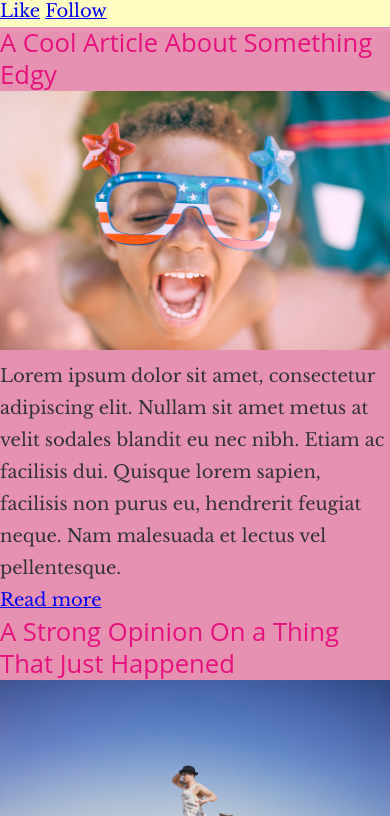
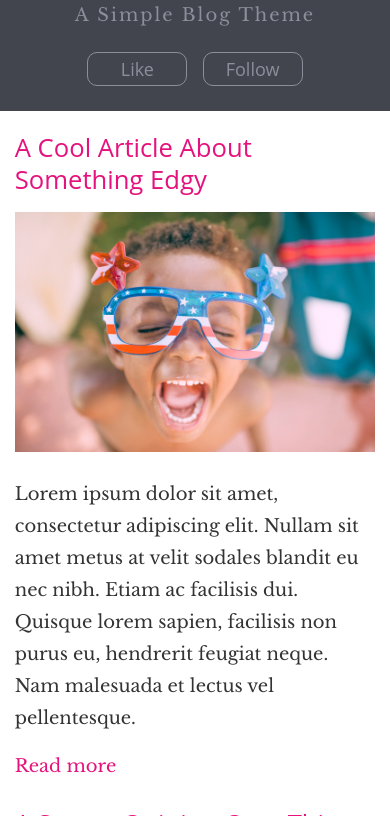
Before and after one commit to pjandura/blogsample, a plain HTML site: page index.html in a window 390 px wide. Shown: the part 69-885 px from the top of the page. Drawn offline with nearby package versions, Linux system fonts and the light colour scheme.

Commit message:
mobilefirstver

```diff
--- a/index.html
+++ b/index.html
@@ -10,8 +10,8 @@
 	  <header class="main-header">
         <h1>CodeBerry Light</h1>
 		<p>A Simple Blog Theme</p>
-		<a href="#">Like</a>
-		<a href="#">Follow</a>
+		<a class="button" href="#">Like</a>
+		<a class="button" href="#">Follow</a>
       </header>
 	  <main class="primary-content">
 	    <article class="post">
@@ -32,7 +32,7 @@
 		  <p>Lorem ipsum dolor sit amet, consectetur adipiscing elit. Nullam sit amet metus at velit sodales blandit eu nec nibh. Etiam ac facilisis dui. Quisque lorem sapien, facilisis non purus eu, hendrerit feugiat neque. Nam malesuada et lectus vel pellentesque.</p>
 		  <a href="#">Read more</a>
 	    </article>
-	  <a href="#">Load more stories...</a>
+	  <a class="load" href="#">Load more stories...</a>
     </main>
 
   </body>
--- a/main.css
+++ b/main.css
@@ -45,6 +45,7 @@ table {
 }
 /* ==== HELPER COLORS FOR LAYOUT ==== */
 
+/*
 .main-header {
 	background-color: rgba(255, 248, 53, .3);
 }
@@ -56,7 +57,12 @@ table {
 .post {
 	background-color: rgba(255, 0, 0, .3);
 }
+>/
 /* ==== BASE STYLES ==== */
+
+* {
+	box-sizing: border-box;
+}
 
 body {
   font-family: 'Libre Baskerville', 'Times New Roman', serif;
@@ -82,6 +88,64 @@ h2 {
 	letter-spacing: 0.125rem;
 	color: #8c8e9b;
 }
+a {
+	color: #e5127d;
+	text-decoration: none;
+}
+
+a:hover {
+	color: #b60e63;
+}
+/* ==== LAYOUT STYLES ==== */
+
+h1,h2,h3,h4,h5,h6,hgroup,
+ul,ol,dd,
+p,figure,
+pre,table,fieldset,hr,
+img,
+.main-header, .primary-content {
+    margin-bottom: 1rem;
+}
+
+/* Main Header Styles */
+
+.main-header {
+	text-align: center;
+	padding: 1.25rem;
+	color: #fff;
+	background-color: #42444e;
+}
+/* Article Styles */
+.post {
+	width: 95%;
+	margin: 0 auto 1rem;
+	padding: 0.3125rem;
+}
 .picture {
 	width: 100%;
 }
+/* ==== COMPONENT STYLES ==== */
+
+.button {
+	display: inline-block;
+	border: 1px solid #8c8e9b;
+	color: #8c8e9b;
+	border-radius: 10px;
+	padding-right: 5px;
+	padding-left: 5px;
+	margin: 5px;
+	width: 100px;
+	font-family: 'Open Sans', sans-serif;
+}
+
+.button:hover {
+	border: 1px solid #b60e63;
+}
+
+.load {
+	display: block;
+	text-align: center;
+	padding: 0.625rem;
+	font-size: 1.25rem;
+	color: #8c8e9b;
+}
```
Lines whose indentation alone changed are shown as unchanged.
